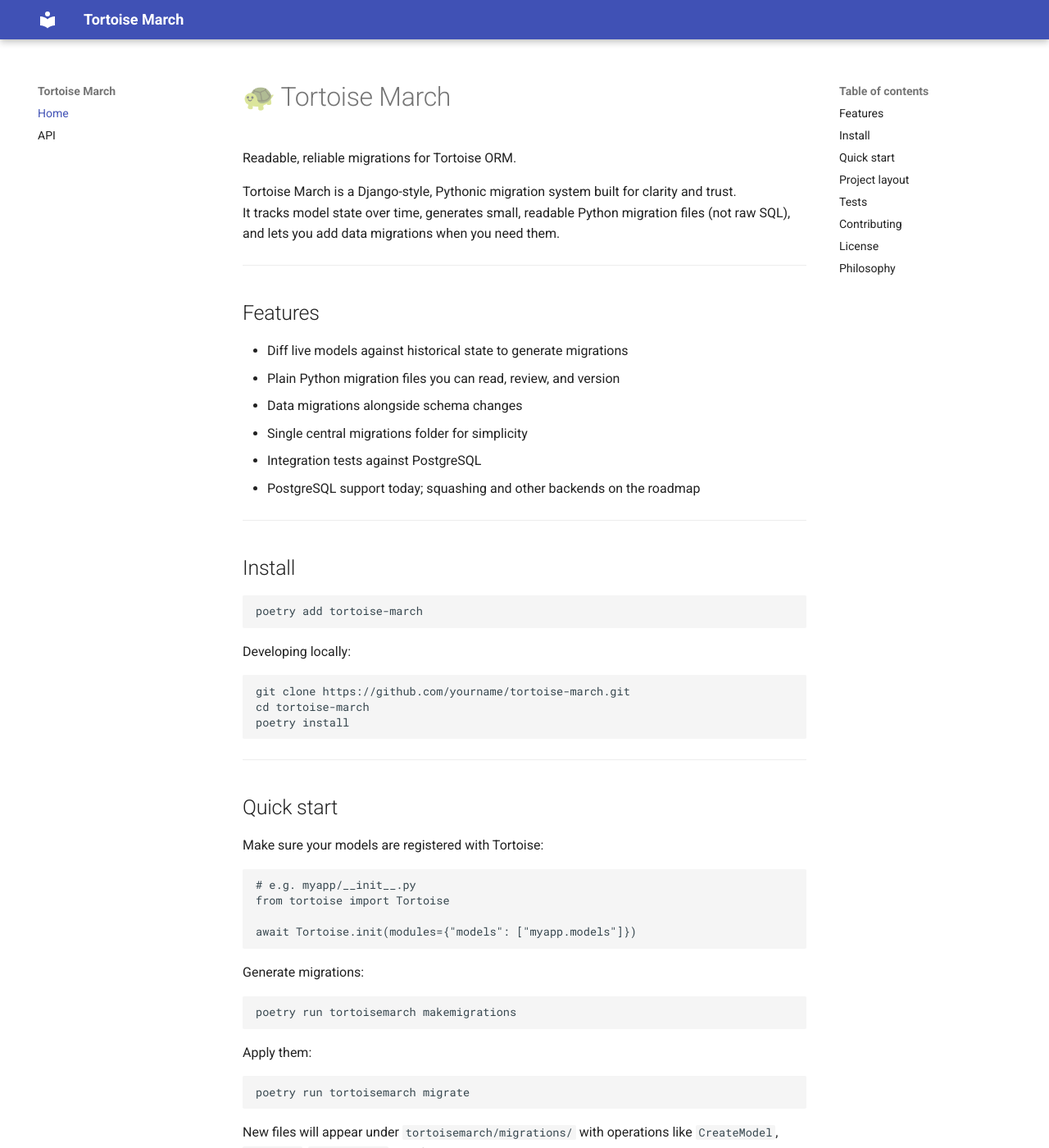
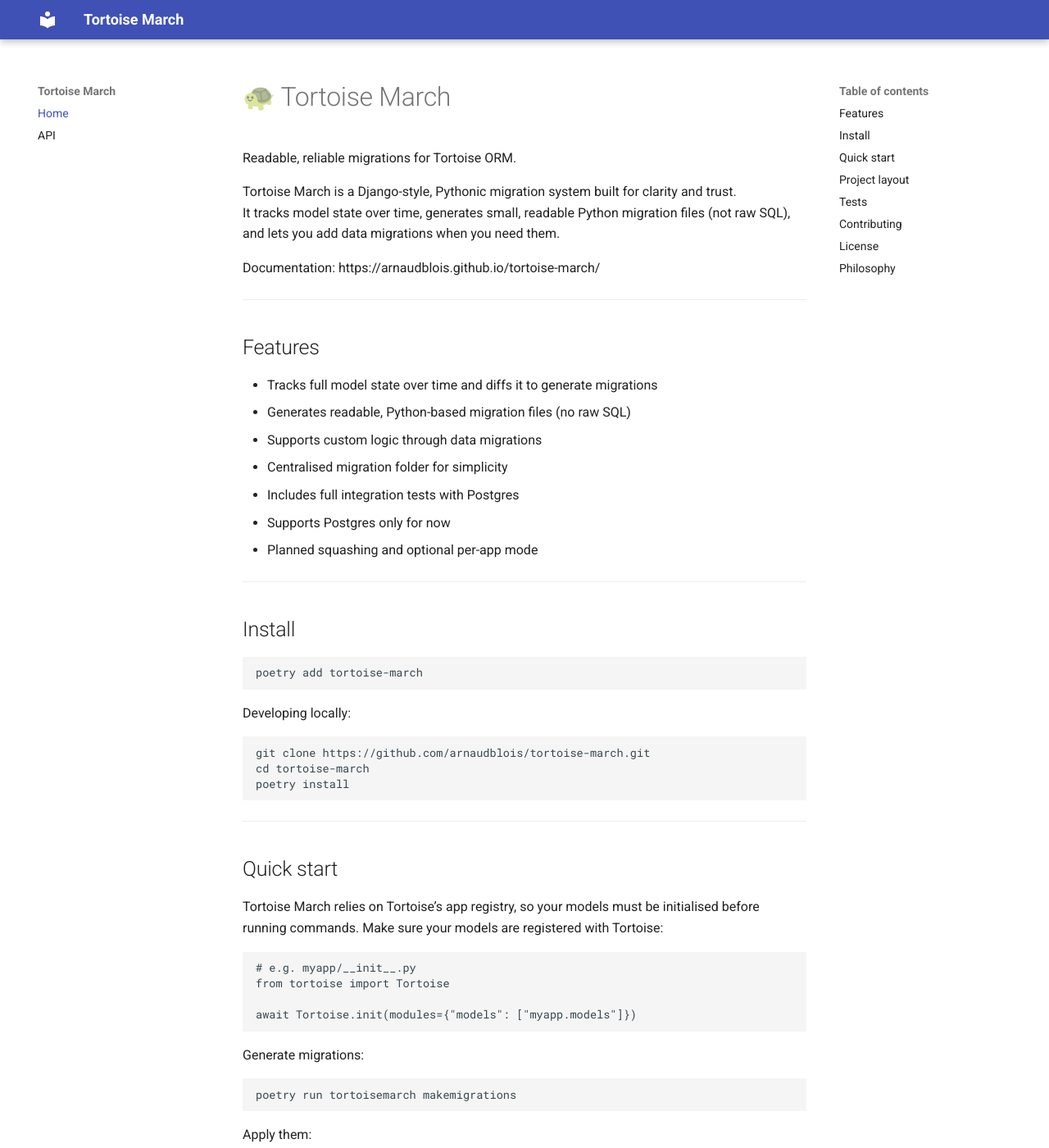
Before and after one commit to arnaudblois/tortoise-march, an MkDocs documentation site: the page built from docs/index.md, in a window 1280 px wide and 1400 px high. Shown: the whole window at 82% size. Built offline with MkDocs 1.6.1 and Material for MkDocs 9.7.7, drawn with Linux system fonts in a browser that asks for light colours; some of the changed text lies outside the part shown.

````diff
--- a/docs/index.md
+++ b/docs/index.md
@@ -5,16 +5,19 @@
 Tortoise March is a Django-style, Pythonic migration system built for clarity and trust.
 It tracks model state over time, generates small, readable Python migration files (not raw SQL), and lets you add data migrations when you need them.
 
+Documentation: https://arnaudblois.github.io/tortoise-march/
+
 ---
 
 ## Features
 
-- Diff live models against historical state to generate migrations
-- Plain Python migration files you can read, review, and version
-- Data migrations alongside schema changes
-- Single central migrations folder for simplicity
-- Integration tests against PostgreSQL
-- PostgreSQL support today; squashing and other backends on the roadmap
+- Tracks full model state over time and diffs it to generate migrations
+- Generates readable, Python-based migration files (no raw SQL)
+- Supports custom logic through data migrations
+- Centralised migration folder for simplicity
+- Includes full integration tests with Postgres
+- Supports Postgres only for now
+- Planned squashing and optional per-app mode
 
 ---
 
@@ -27,7 +30,7 @@
 Developing locally:
 
 ```bash
-git clone https://github.com/yourname/tortoise-march.git
+git clone https://github.com/arnaudblois/tortoise-march.git
 cd tortoise-march
 poetry install
 ```
@@ -36,7 +39,7 @@
 
 ## Quick start
 
-Make sure your models are registered with Tortoise:
+Tortoise March relies on Tortoise’s app registry, so your models must be initialised before running commands. Make sure your models are registered with Tortoise:
 
 ```python
 # e.g. myapp/__init__.py
@@ -58,6 +61,12 @@
 ```
 
 New files will appear under `tortoisemarch/migrations/` with operations like `CreateModel`, `AddField`, `RenameField`, and friends.
+
+`migrate` options:
+
+- `tortoisemarch migrate 0002` migrates forward or backward to reach that target (number or unique prefix).
+- `--sql` previews the SQL (forward or backward) without executing.
+- `--fake` updates the migration recorder without running SQL (useful if you applied changes manually).
 
 ---
 
````
Also changed, not shown: README.md (+13 -5 lines), 2 other files.
